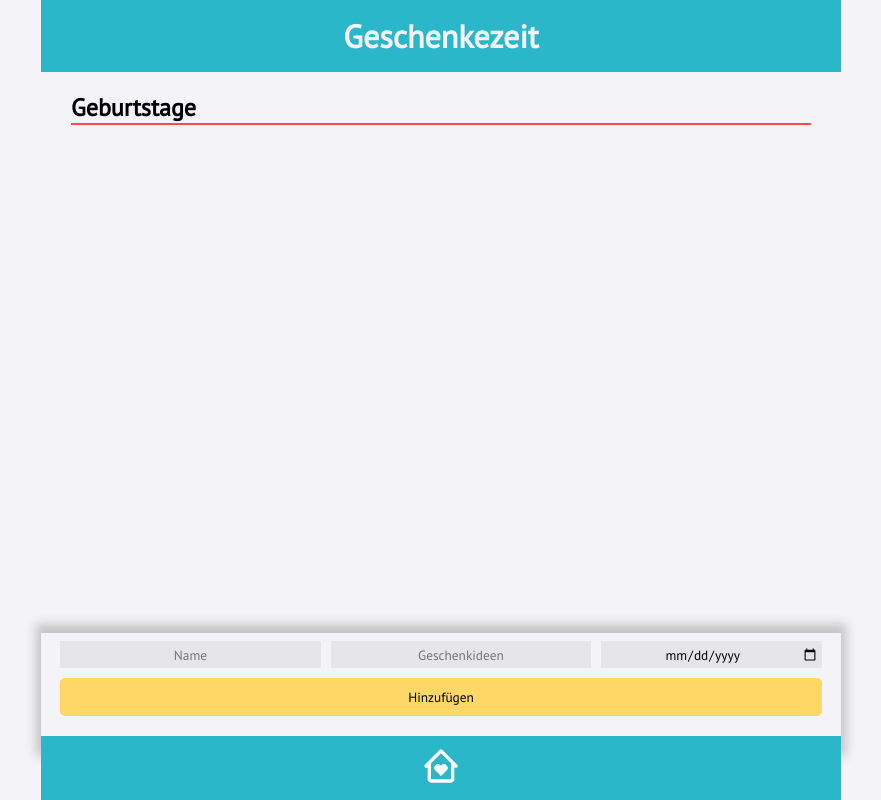
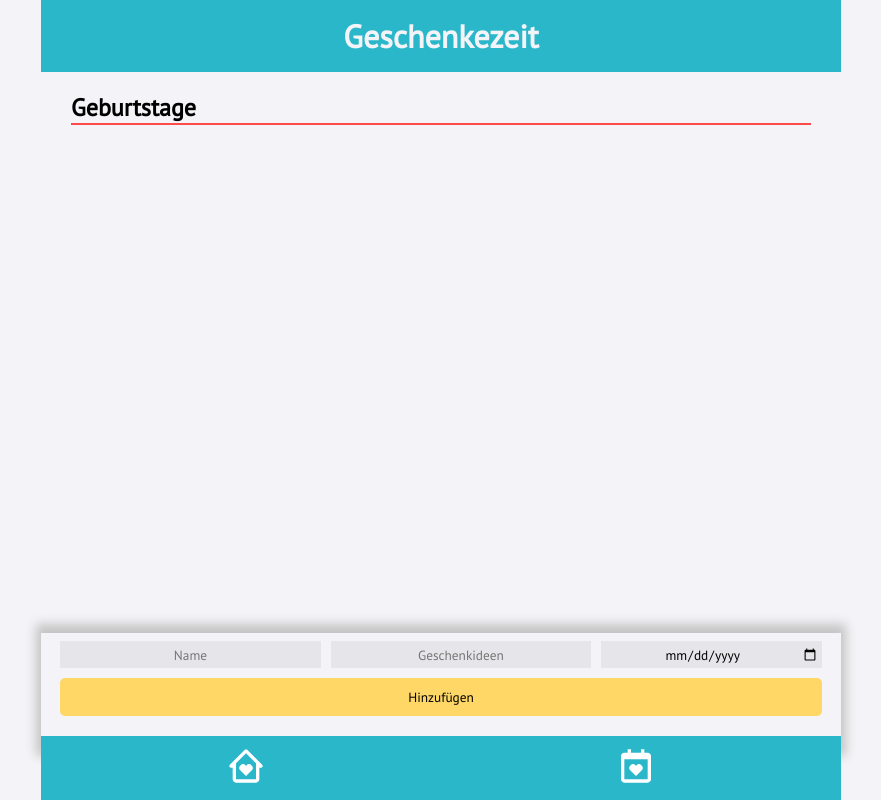
Before and after one commit to AntjeWalter/Geschenkezeit, a Next.js app: page / in a window 1280 px wide. Shown: the whole page, without its empty margins (199-1080 px from the left). Built offline with nearby package versions, Linux system fonts and the light colour scheme.

Commit message:
Add footer icon for calendar page

```diff
--- a/components/Footer.js
+++ b/components/Footer.js
@@ -1,6 +1,6 @@
 import styled from "styled-components";
 import Link from "next/link";
-import { BiHomeHeart } from "react-icons/bi";
+import { BiHomeHeart, BiCalendarHeart } from "react-icons/bi";
 
 export default function Footer() {
   return (
@@ -9,12 +9,17 @@ export default function Footer() {
         <Link href="/">
           <BiHomeHeart size="5vh" color="white" />
         </Link>
+        <Link href="/calendar">
+          <BiCalendarHeart size="5vh" color="white" />
+        </Link>
       </StyledFooter>
     </div>
   );
 }
 
 const StyledFooter = styled.footer`
+  display: flex;
+  justify-content: space-around;
   text-align: center;
   background-color: #2ab7ca;
   color: #f4f4f8;
```
